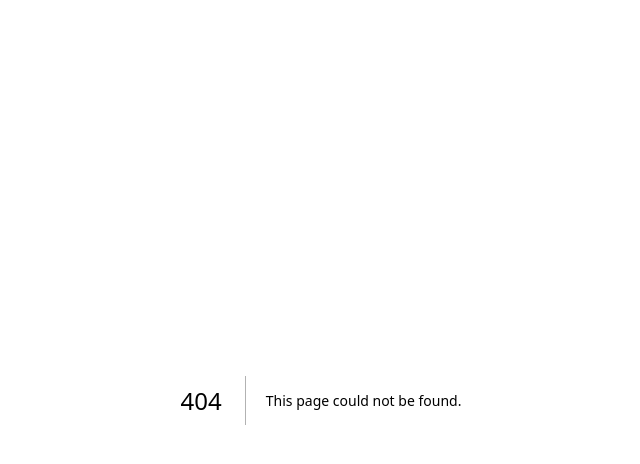
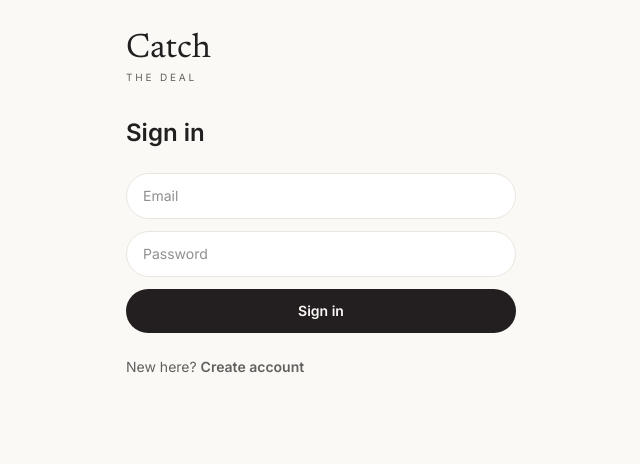
Before and after one commit to Rana-Essam-Amman/Catch-app, a Next.js app: page /login in a window 1280 px wide. Before the commit this address had no page. Shown: the top 464 px of the page, without its empty margins (319-959 px from the left). Built offline with nearby package versions, Linux system fonts and the light colour scheme.

Commit message:
Add register, login, and verify pages

```diff
--- /dev/null
+++ b/src/app/login/page.tsx
@@ -0,0 +1,33 @@
+"use client";
+import Link from "next/link";
+import { useRouter } from "next/navigation";
+import { useState } from "react";
+export default function LoginPage() {
+  const router = useRouter();
+  const [error, setError] = useState("");
+  const [pending, setPending] = useState(false);
+  async function onSubmit(e: React.FormEvent<HTMLFormElement>) {
+    e.preventDefault();
+    setError(""); setPending(true);
+    const form = new FormData(e.currentTarget);
+    const res = await fetch("/api/auth/login", { method: "POST", headers: { "Content-Type": "application/json" }, body: JSON.stringify({ email: form.get("email"), password: form.get("password") }) });
+    const data = await res.json();
+    setPending(false);
+    if (!res.ok) { setError(data.error || "Could not sign in"); return; }
+    router.push("/");
+  }
+  return (
+    <main className="mx-auto min-h-screen w-full max-w-[430px] bg-[#fbf9f6] px-5 py-8 text-[#231F20]">
+      <p className="text-[34px] leading-none" style={{ fontFamily: "var(--font-newsreader), serif" }}>Catch</p>
+      <p className="mt-1 text-[10px] tracking-[0.28em] opacity-70">THE DEAL</p>
+      <h1 className="mt-8 text-2xl font-semibold">Sign in</h1>
+      <form onSubmit={onSubmit} className="mt-6 space-y-3">
+        <input name="email" type="email" required placeholder="Email" className="w-full rounded-full border border-[#eae6df] bg-white px-4 py-3 text-sm outline-none" />
+        <input name="password" type="password" required placeholder="Password" className="w-full rounded-full border border-[#eae6df] bg-white px-4 py-3 text-sm outline-none" />
+        <button disabled={pending} className="w-full rounded-full bg-[#231F20] py-3 text-sm font-semibold text-[#fbf9f6]">{pending ? "Signing in…" : "Sign in"}</button>
+      </form>
+      {error ? <p className="mt-4 text-sm text-[#d64545]">{error}</p> : null}
+      <p className="mt-6 text-sm opacity-70">New here? <Link href="/register" className="font-semibold">Create account</Link></p>
+    </main>
+  );
+}
--- /dev/null
+++ b/src/app/register/page.tsx
@@ -0,0 +1,35 @@
+"use client";
+import Link from "next/link";
+import { useState } from "react";
+export default function RegisterPage() {
+  const [status, setStatus] = useState("");
+  const [error, setError] = useState("");
+  const [pending, setPending] = useState(false);
+  async function onSubmit(e: React.FormEvent<HTMLFormElement>) {
+    e.preventDefault();
+    setError(""); setStatus(""); setPending(true);
+    const form = new FormData(e.currentTarget);
+    const res = await fetch("/api/auth/register", { method: "POST", headers: { "Content-Type": "application/json" }, body: JSON.stringify({ phone: form.get("phone"), email: form.get("email"), password: form.get("password"), handle: form.get("handle") }) });
+    const data = await res.json();
+    setPending(false);
+    if (!res.ok) { setError(data.error || "Could not create account"); return; }
+    setStatus("Account created. Check your email and tap the verification link.");
+  }
+  return (
+    <main className="mx-auto min-h-screen w-full max-w-[430px] bg-[#fbf9f6] px-5 py-8 text-[#231F20]">
+      <p className="text-[34px] leading-none" style={{ fontFamily: "var(--font-newsreader), serif" }}>Catch</p>
+      <p className="mt-1 text-[10px] tracking-[0.28em] opacity-70">THE DEAL</p>
+      <h1 className="mt-8 text-2xl font-semibold">Create account</h1>
+      <form onSubmit={onSubmit} className="mt-6 space-y-3">
+        <input name="handle" required placeholder="Handle" className="w-full rounded-full border border-[#eae6df] bg-white px-4 py-3 text-sm outline-none" />
+        <input name="phone" required placeholder="079xxxxxxx" className="w-full rounded-full border border-[#eae6df] bg-white px-4 py-3 text-sm outline-none" />
+        <input name="email" type="email" required placeholder="Email" className="w-full rounded-full border border-[#eae6df] bg-white px-4 py-3 text-sm outline-none" />
+        <input name="password" type="password" required minLength={6} placeholder="Password" className="w-full rounded-full border border-[#eae6df] bg-white px-4 py-3 text-sm outline-none" />
+        <button disabled={pending} className="w-full rounded-full bg-[#231F20] py-3 text-sm font-semibold text-[#fbf9f6]">{pending ? "Creating…" : "Create account"}</button>
+      </form>
+      {error ? <p className="mt-4 text-sm text-[#d64545]">{error}</p> : null}
+      {status ? <p className="mt-4 text-sm">{status}</p> : null}
+      <p className="mt-6 text-sm opacity-70">Already have an account? <Link href="/login" className="font-semibold">Sign in</Link></p>
+    </main>
+  );
+}
--- /dev/null
+++ b/src/app/verify/page.tsx
@@ -0,0 +1,27 @@
+import Link from "next/link";
+import { prisma } from "@/lib/prisma";
+export const dynamic = "force-dynamic";
+export default async function VerifyPage({ searchParams }: { searchParams: Promise<{ token?: string }> }) {
+  const { token } = await searchParams;
+  let message = "Missing verification token.";
+  let ok = false;
+  if (token) {
+    const user = await prisma.user.findFirst({ where: { emailVerifyToken: token } });
+    if (!user) message = "This link is invalid.";
+    else if (user.emailVerifyTokenExpiresAt && user.emailVerifyTokenExpiresAt < new Date()) message = "This link expired. Create the account again.";
+    else {
+      await prisma.user.update({ where: { id: user.id }, data: { emailVerified: true, emailVerifyToken: null, emailVerifyTokenExpiresAt: null } });
+      ok = true;
+      message = "Email verified. You can sign in now.";
+    }
+  }
+  return (
+    <main className="mx-auto min-h-screen w-full max-w-[430px] bg-[#fbf9f6] px-5 py-8 text-[#231F20]">
+      <p className="text-[34px] leading-none" style={{ fontFamily: "var(--font-newsreader), serif" }}>Catch</p>
+      <p className="mt-1 text-[10px] tracking-[0.28em] opacity-70">THE DEAL</p>
+      <h1 className="mt-8 text-2xl font-semibold">{ok ? "You're in" : "Verify email"}</h1>
+      <p className="mt-3 text-sm">{message}</p>
+      <Link href="/login" className="mt-6 inline-block rounded-full bg-[#231F20] px-5 py-3 text-sm font-semibold text-[#fbf9f6]">Sign in</Link>
+    </main>
+  );
+}
```
